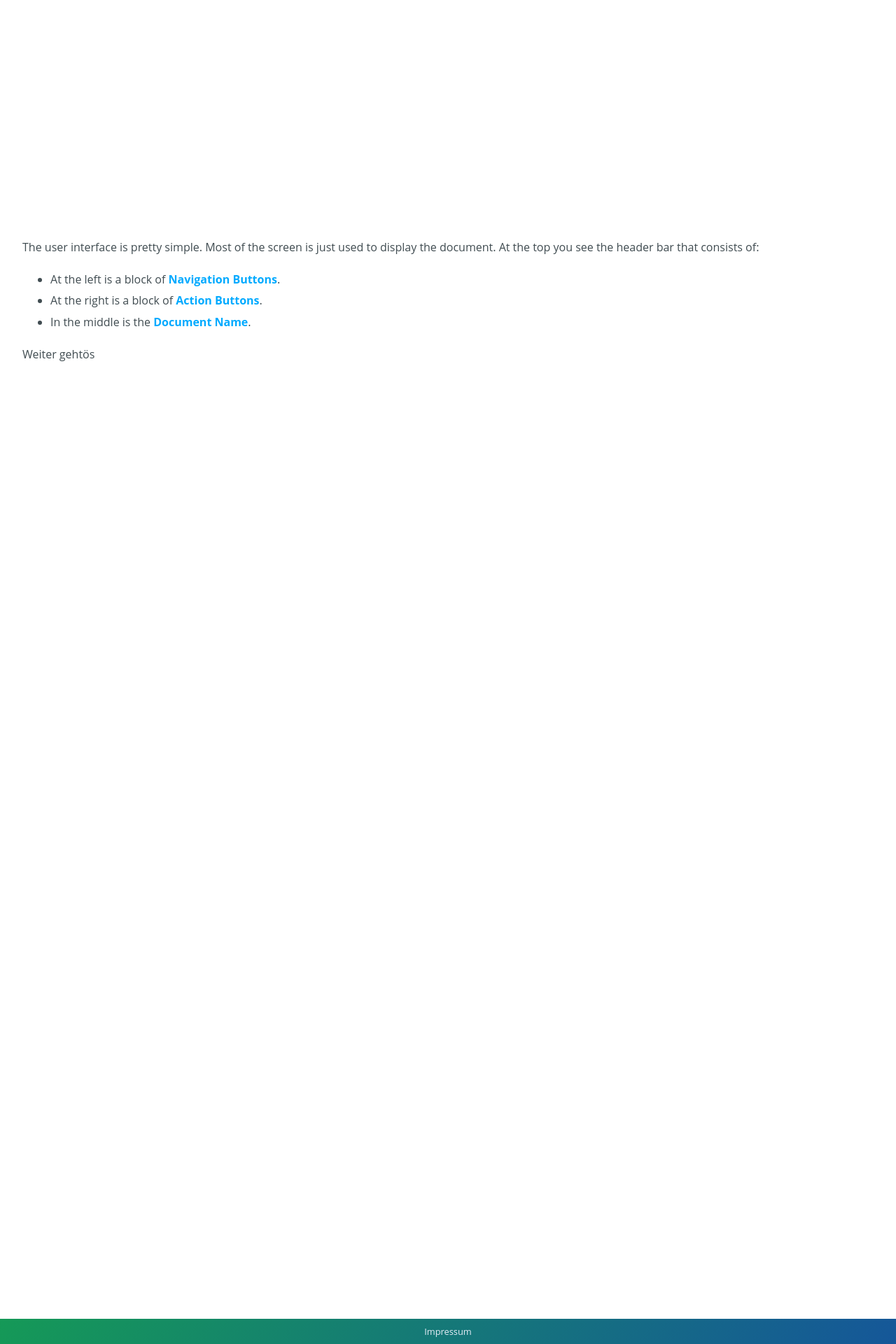
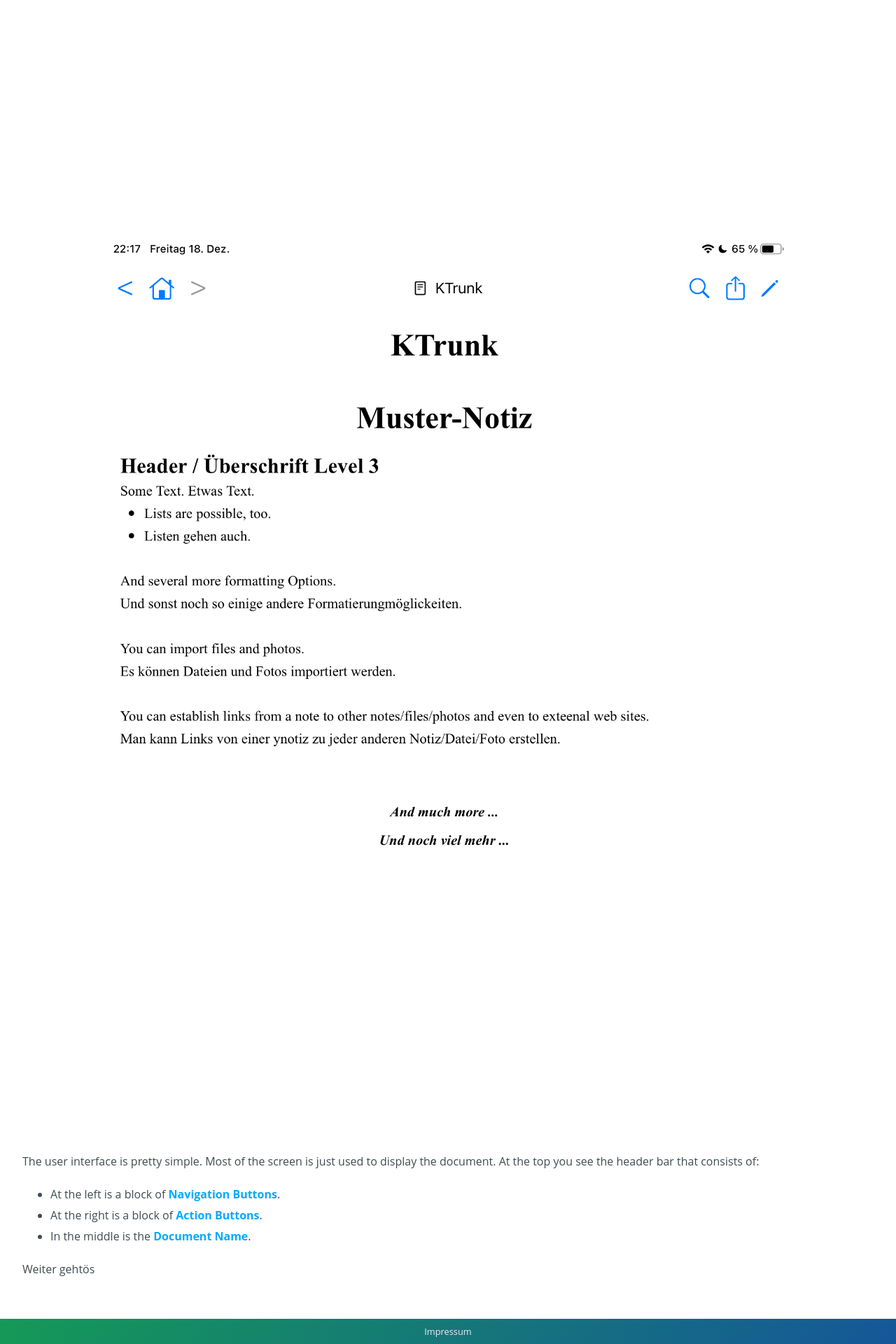
Before and after one commit to cs-LA/home, a Jekyll site: the page built from KTrunk/Manual.md, in a window 1280 px wide. Shown: the part 1275-3195 px from the top of the page at 70% size. Built offline with Jekyll 4.4.1, drawn with Linux system fonts in a browser that asks for light colours; our own code applies the rules of GitHub Pages for plain Markdown files.

Commit message:
Update Manual.md

```diff
--- a/KTrunk/Manual.md
+++ b/KTrunk/Manual.md
@@ -16,6 +16,8 @@
 <span class="de">Die Notizen werden im html-Format abgespeichert und können mittels iCloud über alle deine iOS-Geräte synchronisiert werden.</span>
 
 ![](Manual/SampleNote.PNG)
+
+<img src="Manual/SampleNote.PNG" style="border: 2px;">
 
 <span class="en">The user interface is pretty simple. Most of the screen is just used to display the document. At the top you see the header bar that consists of:</span>
 <span class="de">Die Benutzer-Oberfläche ist sehr einfach gehalten. Der überwiegende Teil des Bildschirms wird zur Anzeige des Dokuments genutzt. Oben ist ein Kopf-Bereich mit folgenden Komponenten:</span>
```
